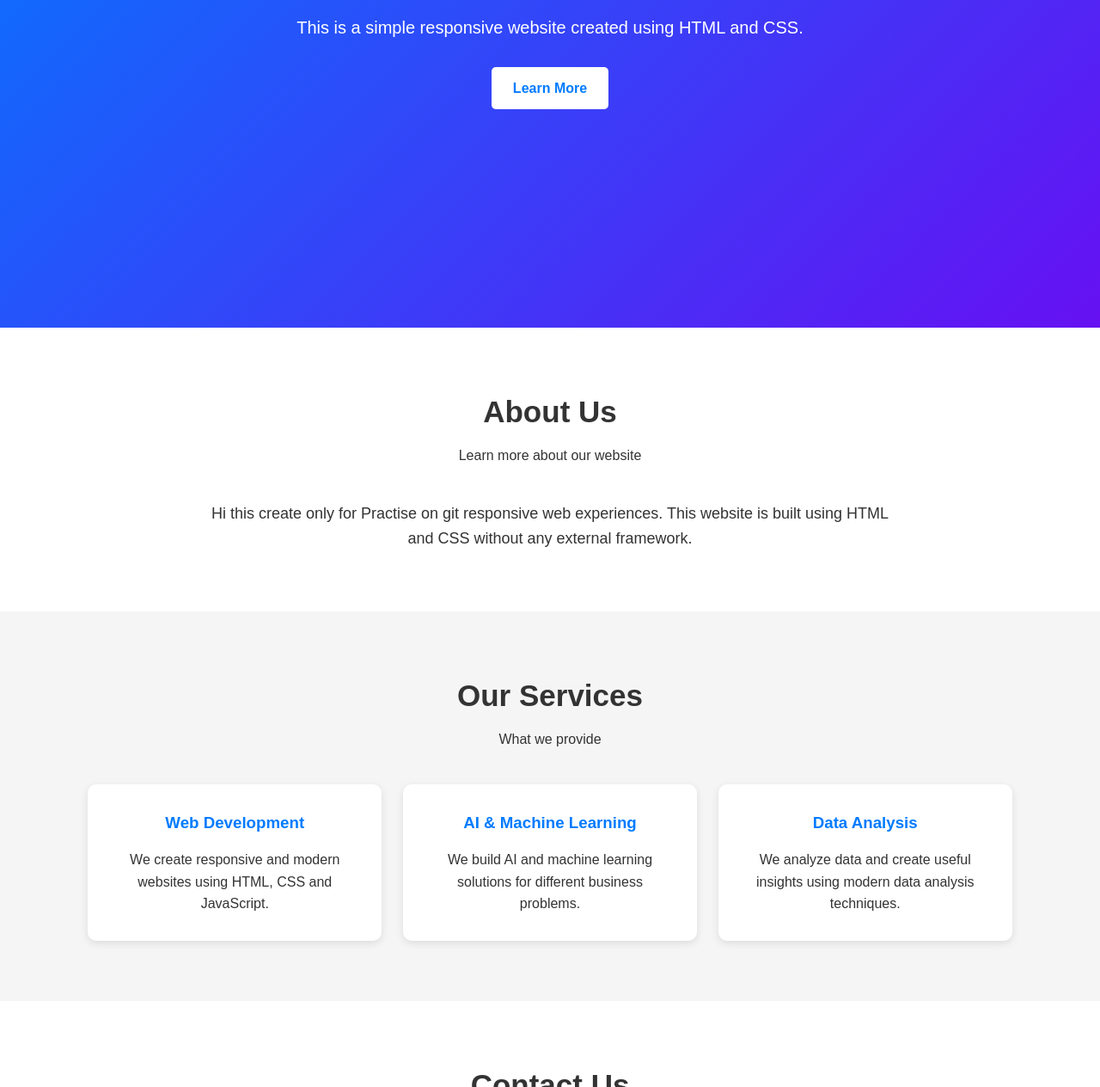
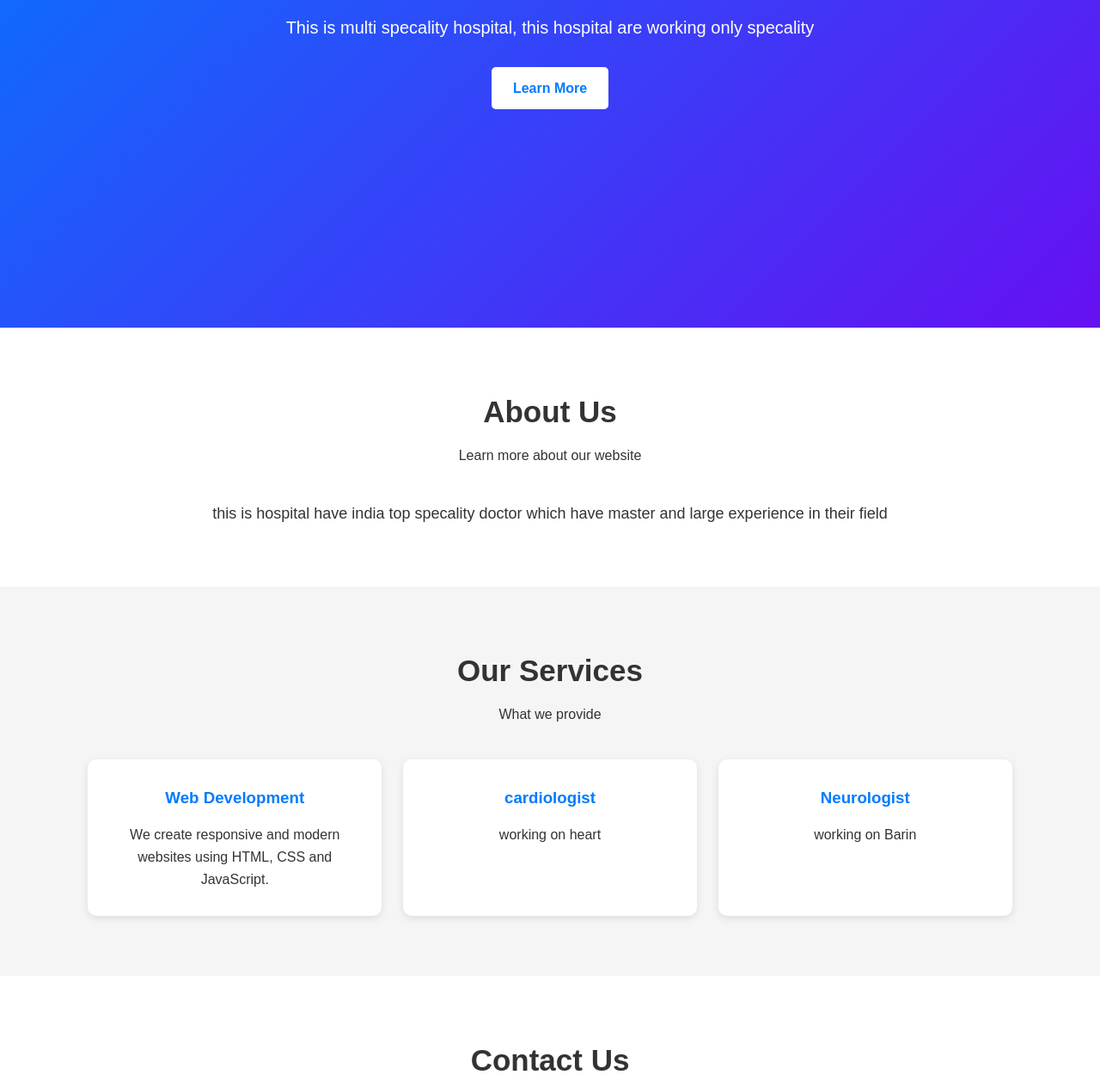
Before and after one commit to 00517708523ml-collab/Git_dev, a plain HTML site: page index.html in a window 1280 px wide. Shown: the part 407-1671 px from the top of the page at 86% size. Drawn offline with Linux system fonts and the light colour scheme.

Commit message:
website for medidconnect hospital

```diff
--- a/index.html
+++ b/index.html
@@ -4,7 +4,7 @@
     <meta charset="UTF-8">
     <meta name="viewport" content="width=device-width, initial-scale=1.0">
 
-    <title>Practise for git</title>
+    <title>welcome to mediconnect hospital</title>
 
     <style>
         /* ---------- General ---------- */
@@ -269,11 +269,10 @@
 
         <div class="hero-content">
 
-            <h1>Welcome to My Website</h1>
+            <h1>welcome to my hospital</h1>
 
             <p>
-                This is a simple responsive website created using
-                HTML and CSS.
+               This is multi specality hospital, this hospital are working only specality
             </p>
 
             <a href="#about" class="btn">
@@ -300,9 +299,8 @@
         <div class="about-content">
 
             <p>
-                Hi this create only for Practise on git
-                responsive web experiences. This website is built
-                using HTML and CSS without any external framework.
+                this is hospital have india top specality doctor
+                which have master and large experience in their field
             </p>
 
         </div>
@@ -339,11 +337,10 @@
 
             <div class="service-card">
 
-                <h3>AI & Machine Learning</h3>
+                <h3>cardiologist</h3>
 
                 <p>
-                    We build AI and machine learning solutions
-                    for different business problems.
+                   working on heart
                 </p>
 
             </div>
@@ -351,11 +348,10 @@
 
             <div class="service-card">
 
-                <h3>Data Analysis</h3>
+                <h3>Neurologist</h3>
 
                 <p>
-                    We analyze data and create useful insights
-                    using modern data analysis techniques.
+                    working on Barin
                 </p>
 
             </div>
```
